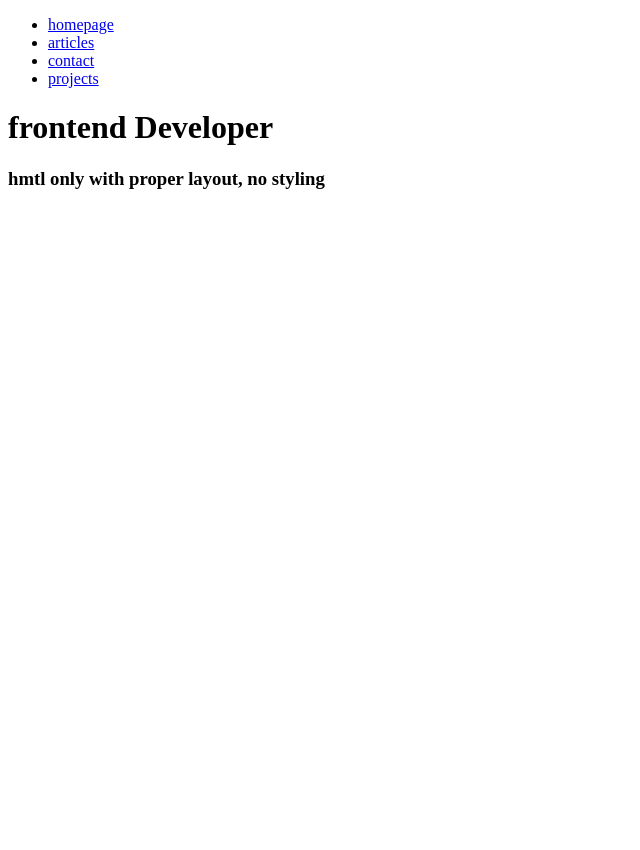
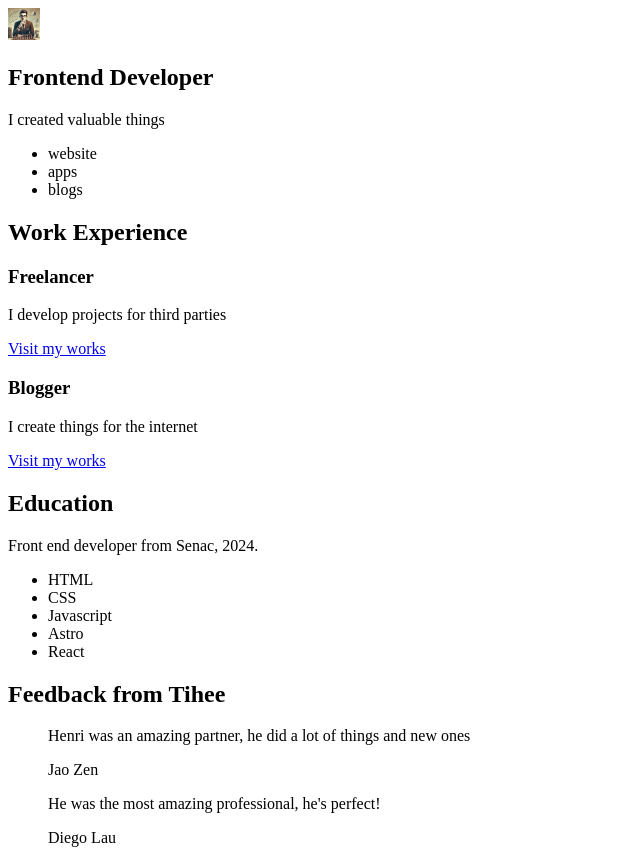
Before and after one commit to henripacheco27/Basic-HTML-Website, a plain HTML site: page pages/index.html in a window 1280 px wide. Shown: the top 850 px of the page, without its empty margins (0-640 px from the left). Before the commit the page ends 800 px from the top, so only its background shows below. Drawn offline with Linux system fonts and the light colour scheme.

Commit message:
index page

```diff
--- a/pages/index.html
+++ b/pages/index.html
@@ -9,6 +9,60 @@
         <meta property="og:image" content="/assets/avatar1.jpg">
     </head>
     <body>
+        <header>
+            <div class="logo">
+                <img width="32x32 48x48 64x64" src="../assets/avatar1.jpg" alt="logo">
+            </div>
+        </header>
+        <main>
+            <section class="intro">
+                <h1>Frontend Developer</h1>
+                <p>I created valuable things</p>
+            </section>
+            <section>
+                <ul>
+                    <li>website</li>
+                    <li>apps</li>
+                    <li>blogs</li>
+                </ul>
+            </section>
+            <section class="Work Experience">
+                <h2>Work Experience</h2>
+                <article>
+                    <h3>Freelancer</h3>
+                    <p>I develop projects for third parties</p>
+                    <a href="projects.html">Visit my works</a>
+                </article>
+                <article>
+                    <h3>Blogger</h3>
+                    <p>I create things for the internet</p>
+                    <a href="projects.html">Visit my works</a>
+                </article>
+            </section>
+
+            <section class="education">
+                <h2>Education</h2>
+                <p>Front end developer from Senac, 2024.</p>
+                <ul>
+                    <li>HTML</li>
+                    <li>CSS</li>
+                    <li>Javascript</li>
+                    <li>Astro</li>
+                    <li>React</li>
+                </ul>
+            </section>
+            <aside class="Reviews works">
+                <h2>Feedback from Tihee</h2>
+                <blockquote>
+                    <p>Henri was an amazing partner, he did a lot of things and new ones</p>
+                    <footer>Jao Zen</footer>
+                </blockquote>
+                <blockquote>
+                    <p>He was the most amazing professional, he's perfect!</p>
+                    <footer>Diego Lau</footer>
+                </blockquote>
+            </aside>
+        </main>
         <nav>
             <ul>
                 <li><a href="index.html">homepage</a></li>
```
